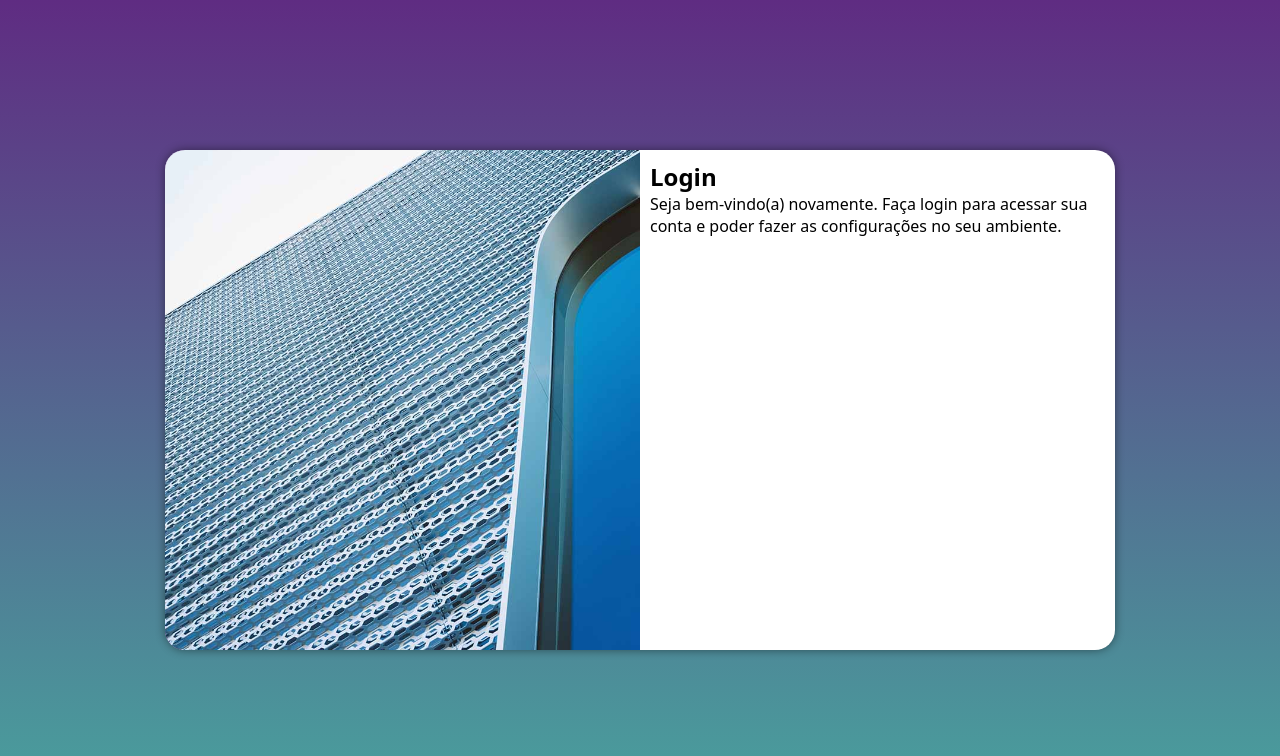
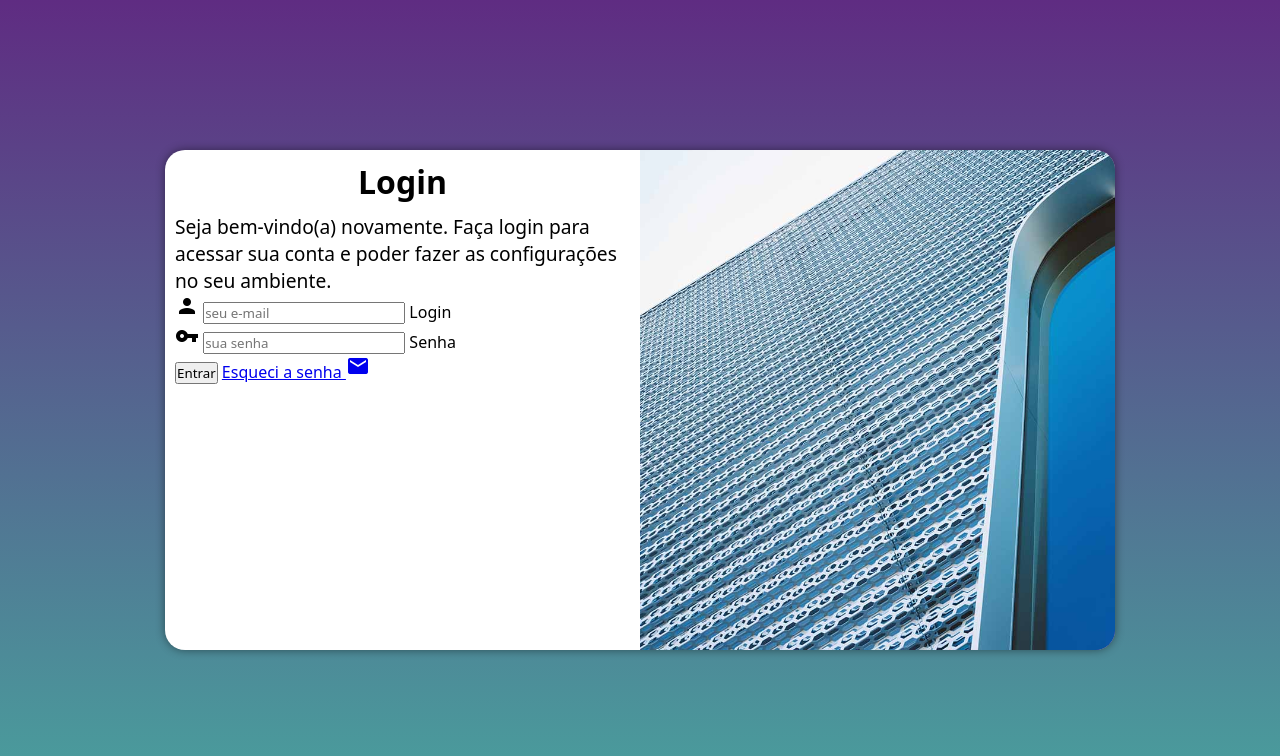
Before and after one commit to johnnyzudo/projeto-login, a plain HTML site: page index.html in a window 1280 px wide. Drawn offline with Linux system fonts and the light colour scheme.

Commit message:
adicionei o formulário

```diff
--- a/estilos/media-query.css
+++ b/estilos/media-query.css
@@ -52,13 +52,21 @@ Grandes telas: acima de 1200px
     }
 
     section#login > div#imagem {
-        float: left;
+        float: right;
         width: 50%;
         height: 100%;
     }
 
     section#login > div#formulario {
-        float: right;
+        float: left;
         width: 50%;
     }
+
+    div#formulario > h1 {
+        font-size: 2em;
+    }
+
+    div#formulario > p {
+        font-size: 1.2em;
+    }
 }
--- a/estilos/style.css
+++ b/estilos/style.css
@@ -57,3 +57,12 @@ section#login > div#formulario {
     display: block;
     padding: 10px;
 }
+
+div#formulario > h1 {
+    text-align: center;
+    margin-bottom: 10px;
+}
+
+div#formulario > p {
+    font-size: 0.8em;
+}
--- a/index.html
+++ b/index.html
@@ -5,6 +5,7 @@
     <meta http-equiv="X-UA-Compatible" content="IE=edge">
     <meta name="viewport" content="width=device-width, initial-scale=1.0">
     <title>Login</title>
+    <link href="https://fonts.googleapis.com/icon?family=Material+Icons" rel="stylesheet">
     <link rel="stylesheet" href="estilos/style.css">
     <link rel="stylesheet" href="estilos/media-query.css">
 </head>
@@ -17,8 +18,21 @@
             <div id="formulario">
                 <h1>Login</h1>
                 <p>Seja bem-vindo(a) novamente. Faça login para acessar sua conta e poder fazer as configurações no seu ambiente.</p>
-                <form action="login.php" method="post">
-
+                <form action="login.php" method="post" autocomplete="on">
+                    <div class="campo">
+                        <span class="material-icons">person</span>
+                        <input type="email" name="login" id="ilogin" placeholder="seu e-mail" autocomplete="email" required maxlength="30">
+                        <label for="ilogin">Login</label>
+                    </div>
+                    <div class="campo">
+                        <span class="material-icons">vpn_key</span>
+                        <input type="password" name="senha" id="isenha" placeholder="sua senha" autocomplete="current-password" required minlength="8" maxlength="20">
+                        <label for="isenha">Senha</label>
+                    </div>
+                    <input type="submit" value="Entrar">
+                    <a href="esqueci.html">
+                        Esqueci a senha <span class="material-icons">mail</span>
+                    </a>
                 </form>
             </div>
         </section>
```
